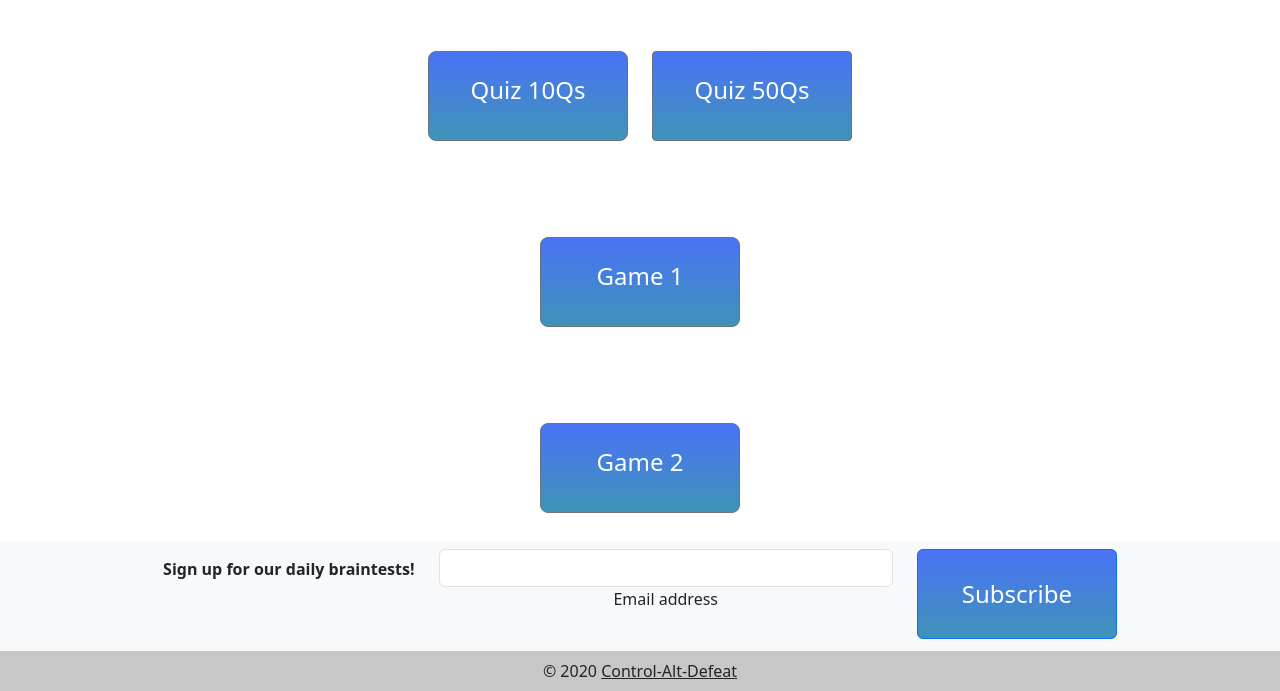
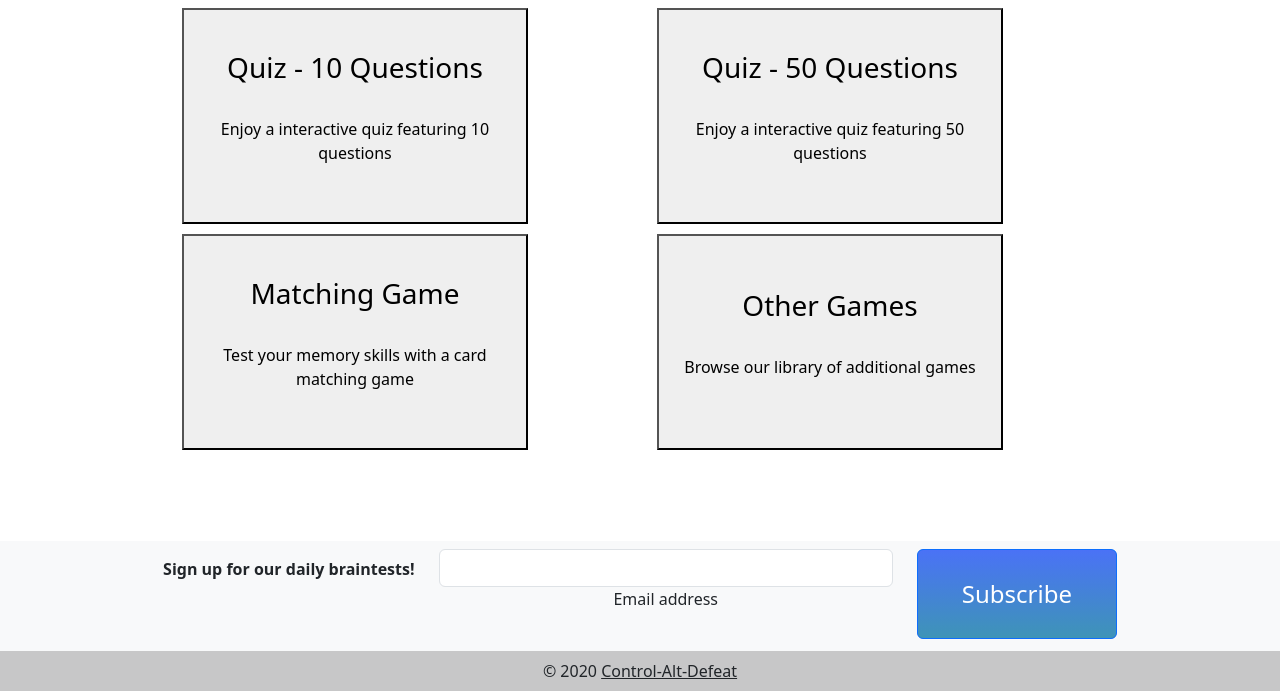
Before and after one commit to ishaaq08/ctrl-alt-defeat, a plain HTML site: page frontend/selectGame.html in a window 1280 px wide. Shown: the part 109-800 px from the top of the page. Drawn offline with nearby package versions, Linux system fonts and the light colour scheme.

Commit message:
Created: about.js, new selectGame.html format

```diff
--- a/frontend/index.js
+++ b/frontend/index.js
@@ -1,62 +1,15 @@
 const quizButton10 = document.querySelector(".quiz-button-10")
+
 const quizButton50 = document.querySelector(".quiz-button-50")
 
+const ildikoDiv = document.querySelector(".ildiko-div")
+console.log(ildikoDiv);
 
-// Access the button and the div tag
-const reveal = document.querySelector(".reveal-button")
-const content = document.querySelector(".content")
 
-// Adding event listener
+quizButton10.addEventListener("click", ()=> {
+    ildikoDiv.innerText = 10
+})
 
-// reveal.addEventListener("click", () => {
-//     if(content.classList.contains("hidden")){
-//         content.classList.remove("hidden")
-//     } else {
-//         content.classList.add("hidden")
-//     }
-// })
-
-const reviews = [
-    "Rated 5/5 by all schools in the UK. Highly recommended teaching platform! - school A",
-    "Excellent learning resource, much more captivating then traditional methods - school B",
-    "Invaluable resource. The students are showing greater engagement in non STEM subjects - school D",
-    "With the emphasis on STEM studies, Non-STEM subjects have been neglected, however this tool greatly improves our ability to teach non-stem subjects - School E"
-]
-
-const images = [
-     "assets/five-stars.webp",
-     "assets/approved-icon.png",
-     "assets/smiley-face.png",
-     "assets/students.png",
-     "assets/graduation.png"
- ]
-
-// Accessing the p tags in the div carousel
-
-const text = document.getElementById("quote-display")
-const img = document.getElementById("slide-show-image")
-
-let currentQuoteIndex = 0
-let currentImageIndex = 0
-
-function displayNextQuote(){
-    text.innerHTML = reviews[currentQuoteIndex]
-    img.src = images[currentImageIndex]
-
-    currentQuoteIndex ++
-    currentImageIndex ++
-
-    if (currentQuoteIndex === reviews.length){
-        currentQuoteIndex = 0
-    }
-
-    if (currentImageIndex === images.length){
-        currentImageIndex = 0
-    }
-
-    console.log(images[currentImageIndex]);
-}
-
-displayNextQuote()
-
-setInterval(displayNextQuote, 3000)
+quizButton50.addEventListener("click", ()=> {
+    ildikoDiv.innerText = 50
+})
--- a/frontend/selectGame.html
+++ b/frontend/selectGame.html
@@ -7,6 +7,7 @@
         <link href="styles.css" rel="stylesheet">
         <meta name="viewport" content="width=device-width, initial-scale=1.0">
         <script src="index.js" defer></script>
+        <script src="script.js" defer></script>
         <title>Select a Game</title>
     </head>
 
@@ -25,41 +26,34 @@
 
     <!-- 2 Quiz Buttons -->
 
-    <div class="container quizBtnParent">
-        <div class="row py-5">
-            <div class="col-md-6 text-end my-auto">
-                <a href="#" class="btn quiz-button-10 game btn-secondary btn-lg btn-block text-center">Quiz 10Qs</a>
+    <div class="container">
+
+        <div class="row">
+            <div class="col-md-1"></div>
+            <div class="col-md-4 text-center my-auto">
+                <a href="quiz.html"><button class="new-quiz-button"><h3>Quiz - 10 Questions</h3><br><p>Enjoy a interactive quiz featuring 10 questions</p></button></a>
             </div>
-            <div class="col-md-6 text-start my-auto">
-              <a href="#" class="btn quiz-button-50 game btn-secondary btn-sm btn-block">Quiz 50Qs</a>
-          </div>
+            <div class="col-md-1"></div>
+            <div class="col-md-4 text-center my-auto">
+                <a href="quiz.html"><button class="new-quiz-button"><h3>Quiz - 50 Questions</h3><br><p>Enjoy a interactive quiz featuring 50 questions</p></button></a>
+            </div>
+            <div class="col-md-1"></div>
         </div>
-      </div>
 
-    <!-- Game 1 -->
-
-    <div class="container">
-      <div class="row py-5">
-          <div class="col-md-3"></div>
-          <div class="col-md-6 text-center my-auto ">
-              <a href="#" class="btn game btn-secondary btn-lg btn-block">Game 1</a>
-          </div>
-          <div class="col-md-3"></div>
-      </div>
+        <div class="row">
+            <div class="col-md-1"></div>
+            <div class="col-md-4 text-center my-auto">
+                <a href="matchGame.html"><button class="new-quiz-button"><h3>Matching Game</h3><br><p>Test your memory skills with a card matching game</p></button></a>
+            </div>
+            <div class="col-md-1"></div>
+            <div class="col-md-4 text-center my-auto">
+                <button class="new-quiz-button"><h3>Other Games</h3><br><p>Browse our library of additional games</p></button>
+            </div>
+            <div class="col-md-1"></div>
+        </div>
   </div>
 
-  <!-- Game 2 -->
-
-  <div class="container">
-      <div class="row py-5">
-          <div class="col-md-3"></div>
-          <div class="col-md-6 text-center my-auto ">
-              <a href="#" class="btn game btn-secondary btn-lg btn-block">Game 2</a>
-          </div>
-          <div class="col-md-3"></div>
-      </div>
-  </div>
-
+  <div class="ildiko-div hidden"></div>
 
 
     <!-- Footer -->
--- a/frontend/styles.css
+++ b/frontend/styles.css
@@ -161,3 +161,19 @@ body {
     transition-duration: 0.2s;
     background-image: linear-gradient(rgb(110, 216, 91), rgb(196, 213, 219))
 } */
+
+.new-quiz-button{
+    width: 27vw;
+    height: 27vh;
+
+    margin: 5px;
+
+
+
+}
+
+.new-quiz-button:hover{
+   transform: scale(1.1);
+
+
+}
```
Also changed, not shown: frontend/about.html (+3 -3 lines), frontend/about.js (added, +46 -0 lines).
